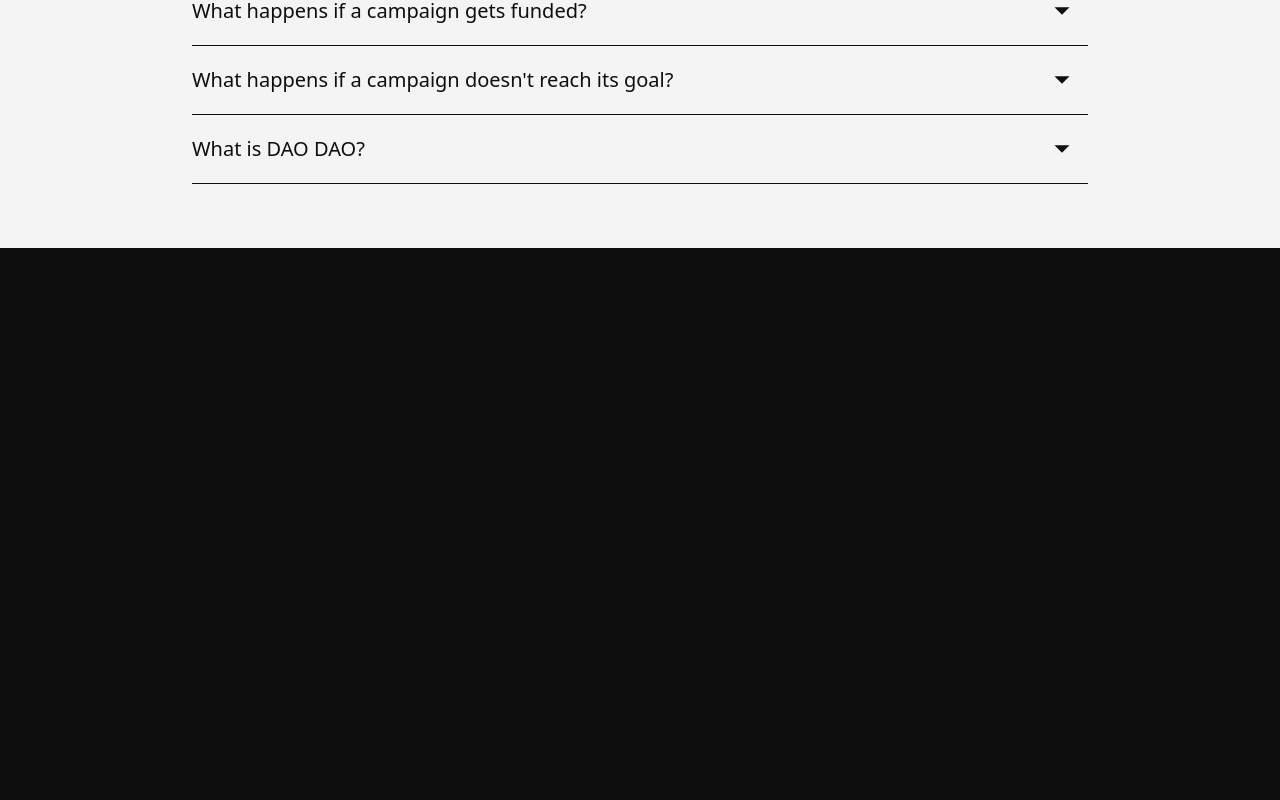
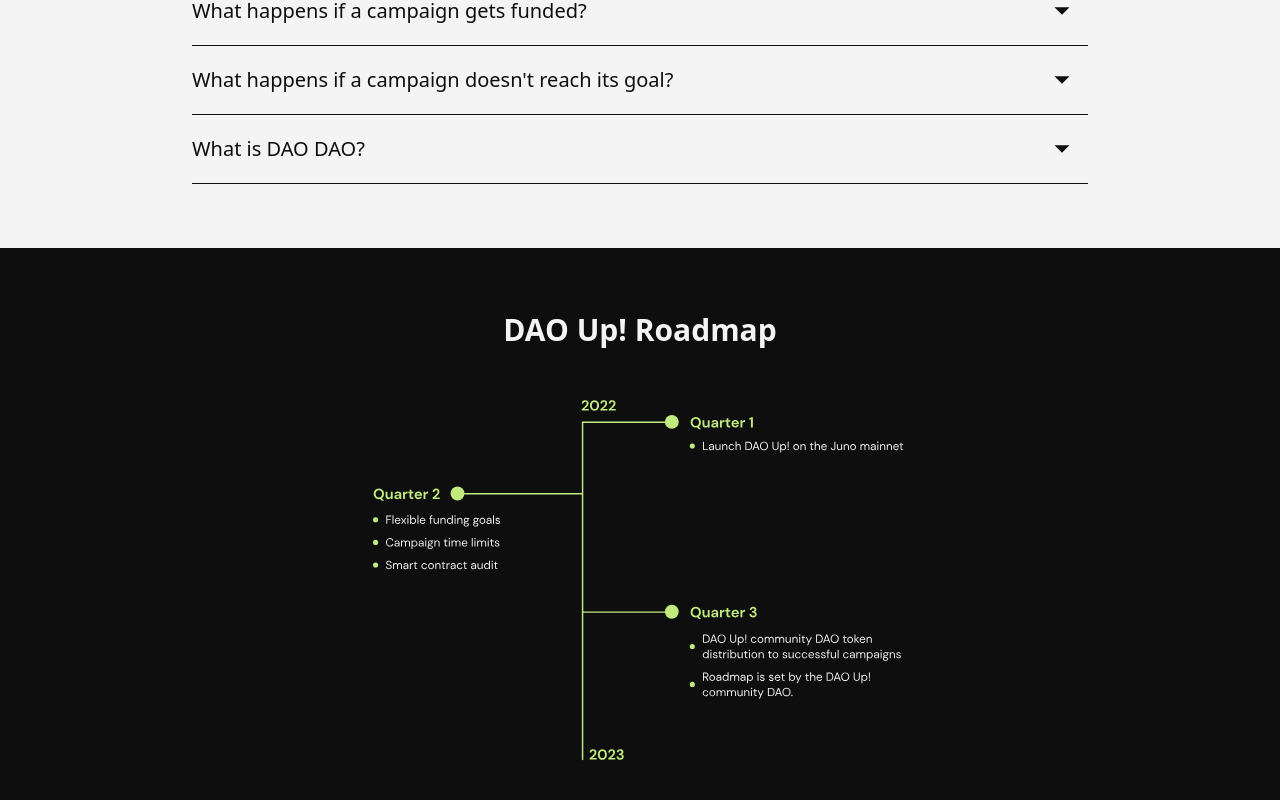
Before and after one commit to NoahSaso/dao-up, a Next.js app in the folder ui/: page / in a window 1280 px wide. Shown: the part 1894-2694 px from the top of the page. Before the commit the page ends 2142 px from the top, so only its background shows below. Built offline with nearby package versions, Linux system fonts and the light colour scheme.

Commit message:
added roadmaps

```diff
--- a/ui/pages/index.tsx
+++ b/ui/pages/index.tsx
@@ -268,6 +268,32 @@
         </div>
       </CenteredColumn>
     </div>
+
+    <CenteredColumn className="py-16">
+      <h1 className="text-center font-semibold text-3xl pb-12">
+        DAO Up! Roadmap
+      </h1>
+
+      <div className={cn("hidden md:block", "mx-auto w-3/4 lg:w-1/2")}>
+        <Image
+          src="/images/roadmap_desktop.svg"
+          alt="roadmap"
+          width={730}
+          height={504}
+          layout="responsive"
+        />
+      </div>
+
+      <div className={cn("md:hidden", "mx-auto w-full")}>
+        <Image
+          src="/images/roadmap_mobile.svg"
+          alt="roadmap"
+          width={525}
+          height={504}
+          layout="responsive"
+        />
+      </div>
+    </CenteredColumn>
   </>
 )
 
```
Also changed, not shown: ui/public/images/roadmap_desktop.svg (added), ui/public/images/roadmap_mobile.svg (added).
